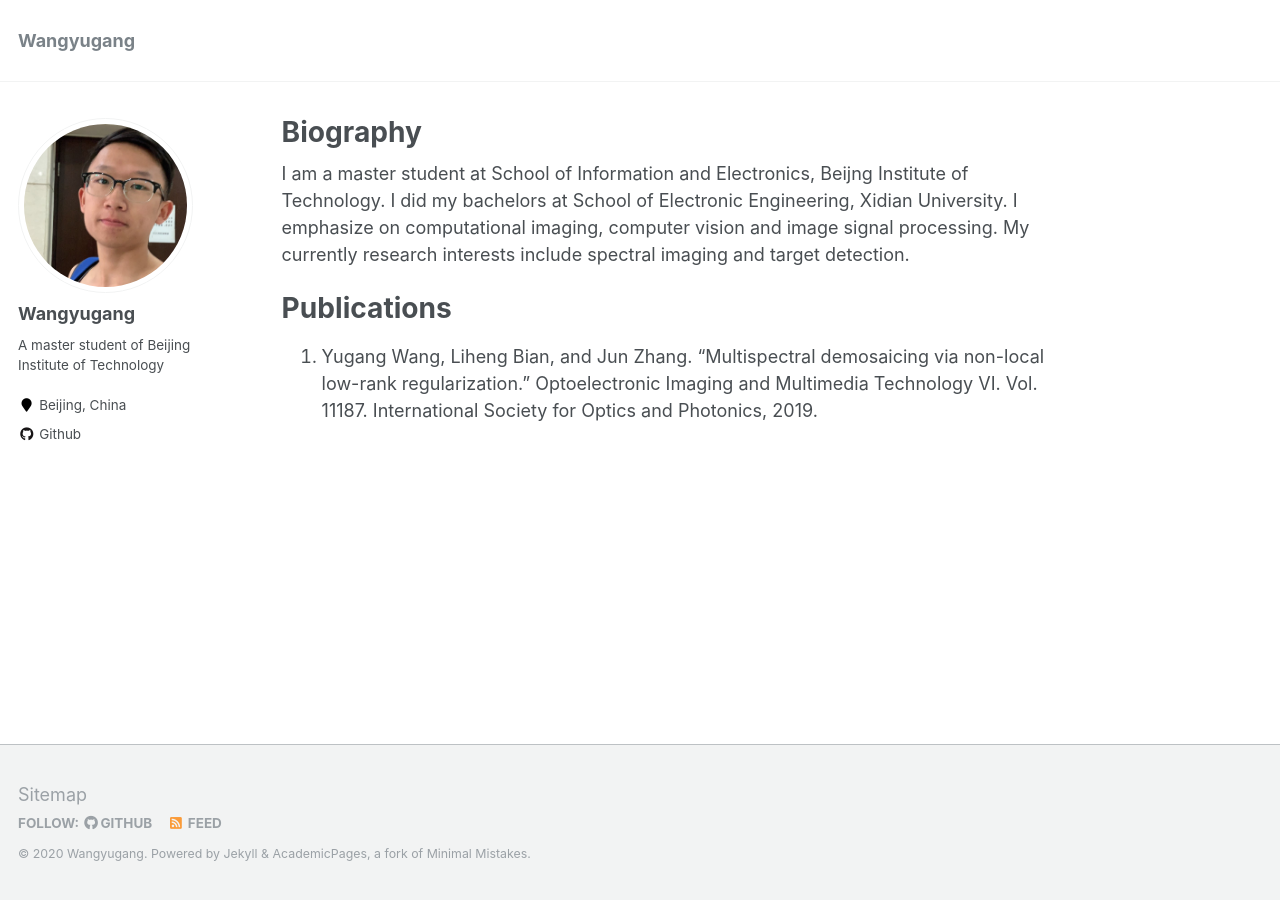
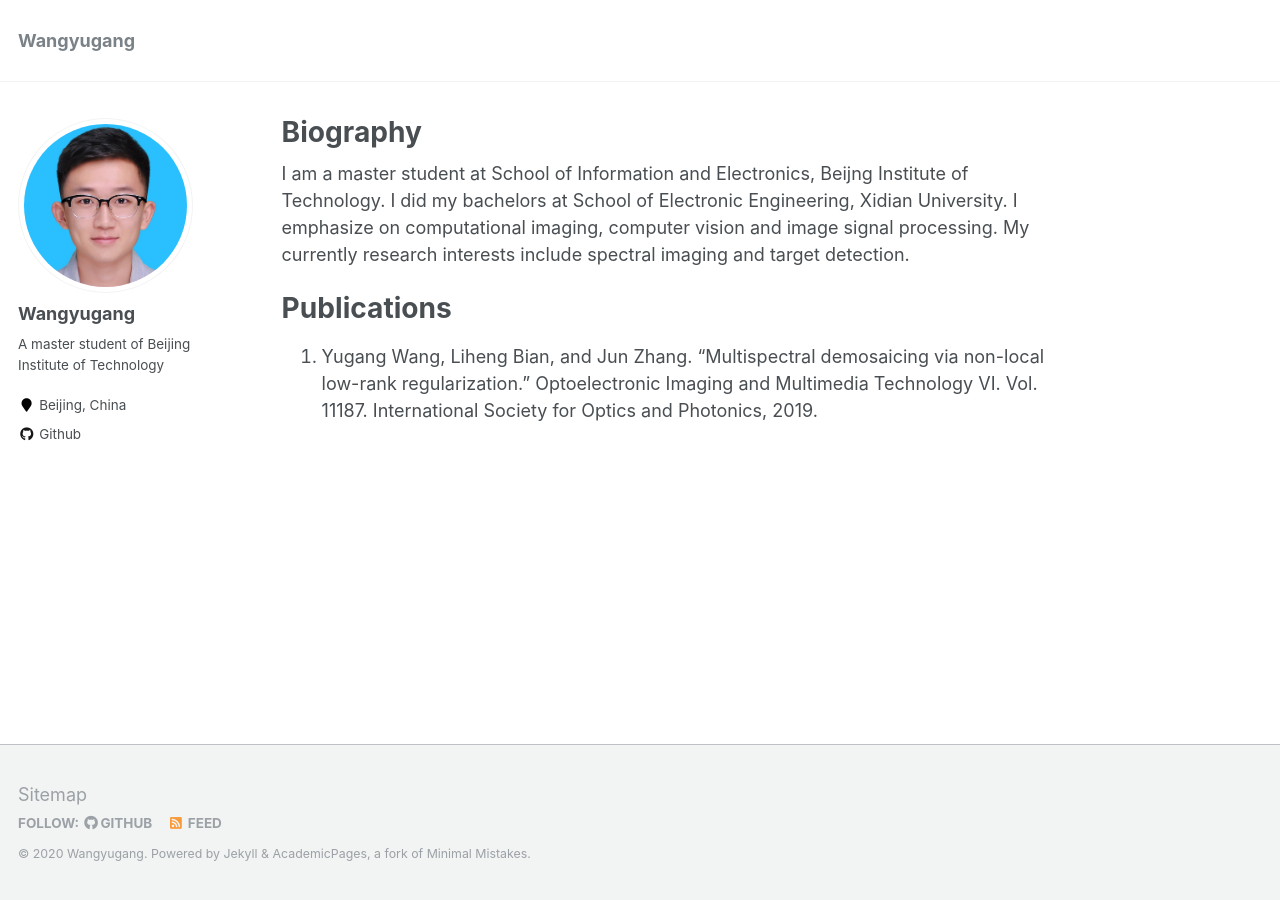
Before and after one commit to wangyugang97/wangyugang97.github.io, a Jekyll site: the page built from _pages/about.md, in a window 1280 px wide. Built offline with Jekyll 4.4.1, drawn with Linux system fonts in a browser that asks for light colours.

Commit message:
Update _config.yml

```diff
--- a/_config.yml
+++ b/_config.yml
@@ -81,7 +81,7 @@ analytics:
 # Site Author
 author:
   name             : "Wangyugang"
-  avatar           : "wangyugang2-1.jpg"
+  avatar           : "wangyugang.jpg"
   bio              : "A master student of Beijing Institute of Technology"
   location         : "Beijing, China"
   employer         :
```
